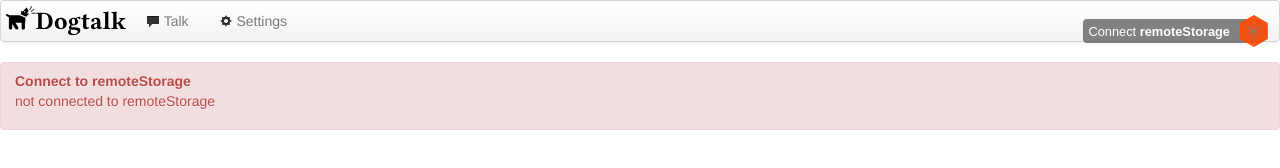
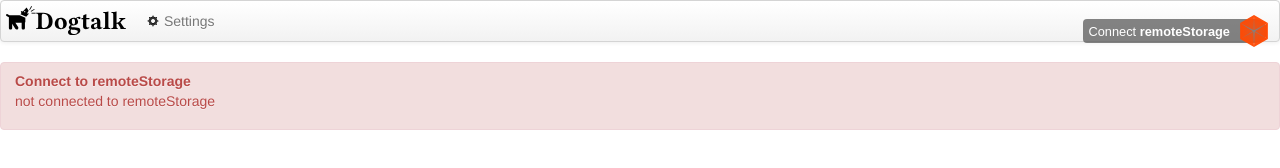
Before and after one commit to silverbucket/dogtalk, a plain HTML site: page index.html in a window 1280 px wide. Drawn offline with Linux system fonts and the light colour scheme.

Commit message:
also remove redundant Talk navigation entry

```diff
--- a/index.html
+++ b/index.html
@@ -22,7 +22,6 @@
           <div class="navbar-inner">
             <a class="brand" href="#"><img src="img/dogtalk-logo.svg" width="120" alt="Dogtalk" /></a>
             <ul class="nav">
-              <li ng-class="navClass('talk')"><a href="#/" class="talk"><i class="icon-comment"></i> Talk</a></li>
               <li ng-class="navClass('settings')"><a href="#/settings" class="settings"><i class="icon-cog"></i> Settings</a></li>
             </ul>
           </div>
```
